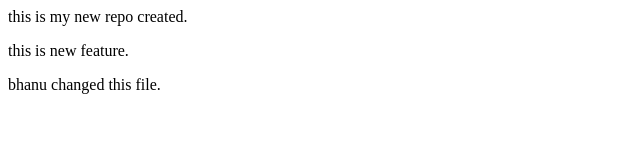
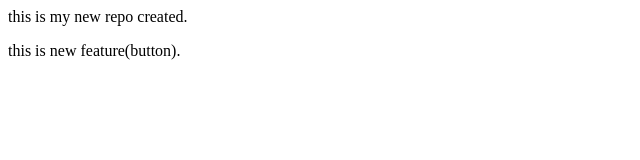
Before and after one commit to Bhanukhatri7/localrepo, a plain HTML site: page index.html in a window 1280 px wide. Shown: the whole page, without its empty margins (0-640 px from the left). Drawn offline with Linux system fonts and the light colour scheme.

Commit message:
addbutton

```diff
--- a/index.html
+++ b/index.html
@@ -1,3 +1,2 @@
 <p> this is my new repo created. </p>
-<p>this is new feature.</p>
-<P>bhanu changed this file.</P>
+<p>this is new feature(button).</p>
```
